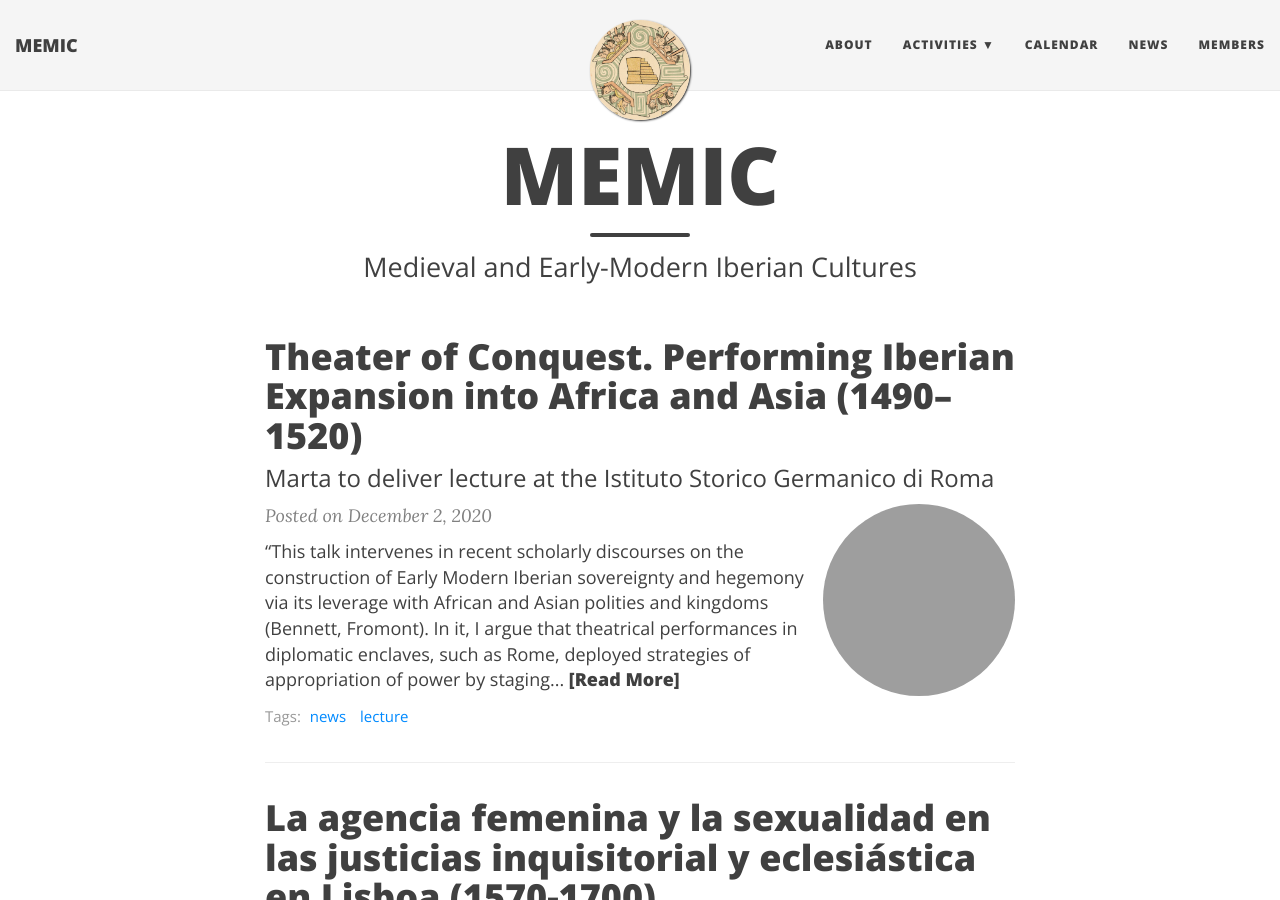
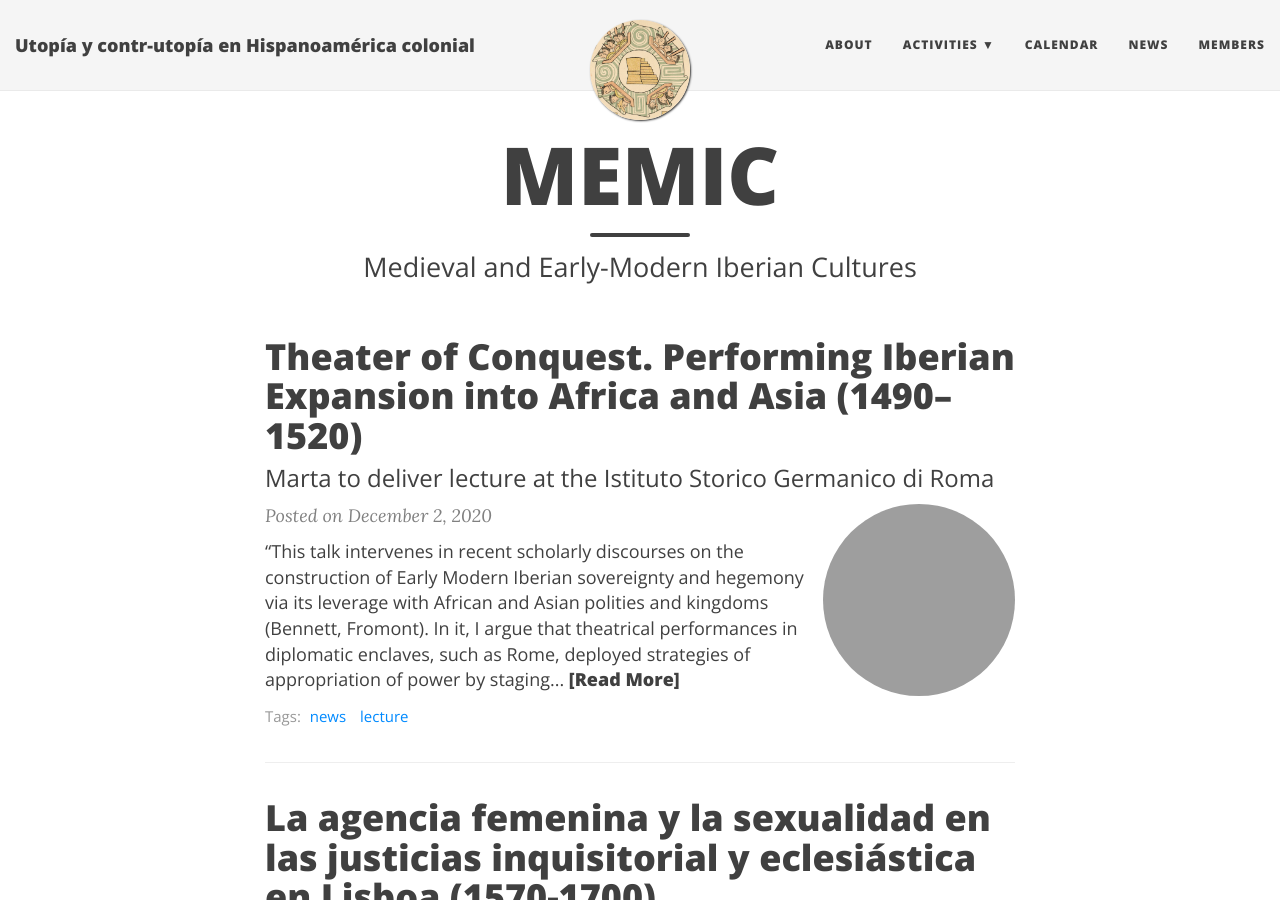
Before and after one commit to Hipomenes/diosas, a Jekyll site: the page built from index.html, in a window 1280 px wide and 900 px high. Built offline with Jekyll 4.4.1, drawn with Linux system fonts in a browser that asks for light colours; nearby versions of some CDN libraries; the list of posts is cut into pages by our own code; grey boxes are pictures that could not be loaded.

Commit message:
Update _config.yml

```diff
--- a/_config.yml
+++ b/_config.yml
@@ -1,10 +1,10 @@
 # --- General options --- #
 
 # Name of website
-title: MEMIC
+title: Utopía y contr-utopía en Hispanoamérica colonial
 
 # Short description of your site
-description: Medieval & Early Modern Iberian Cultures
+description: Primavera 2021, Boston University
 
 # --- Local development options ---
 # If your website is hosted locally rather than on GitHub, then you need to uncomment the next two parameters to set the url and baseurl
```
